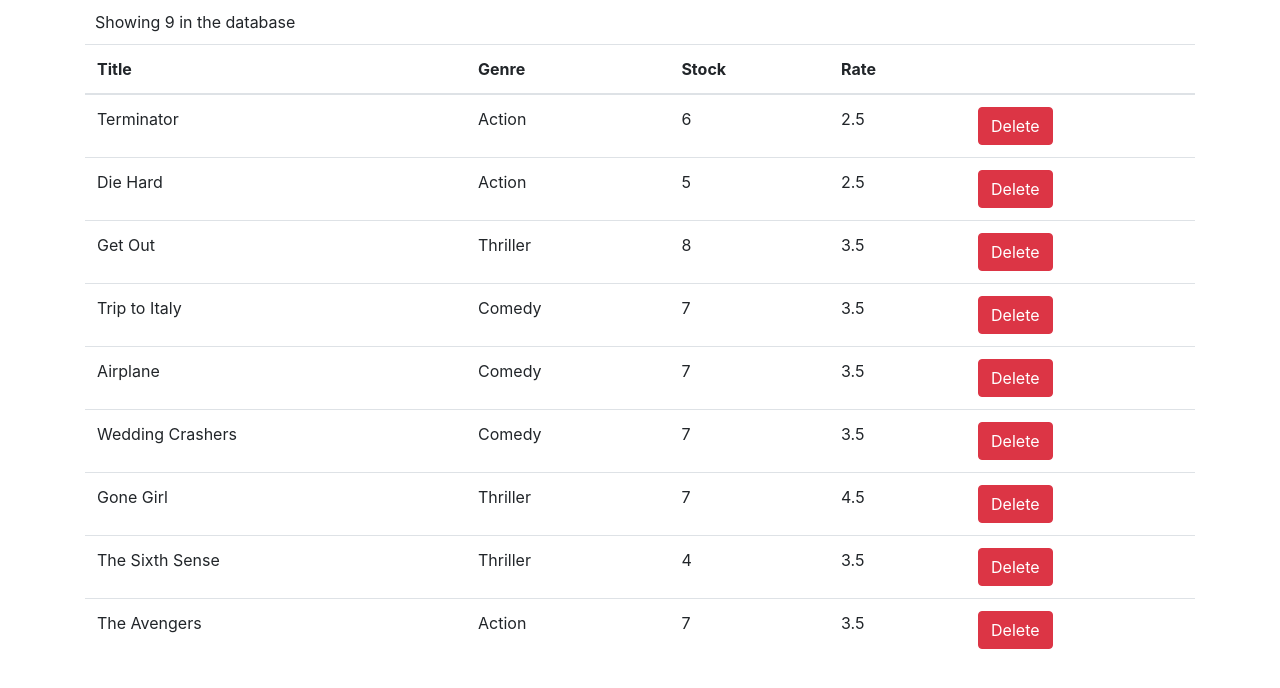
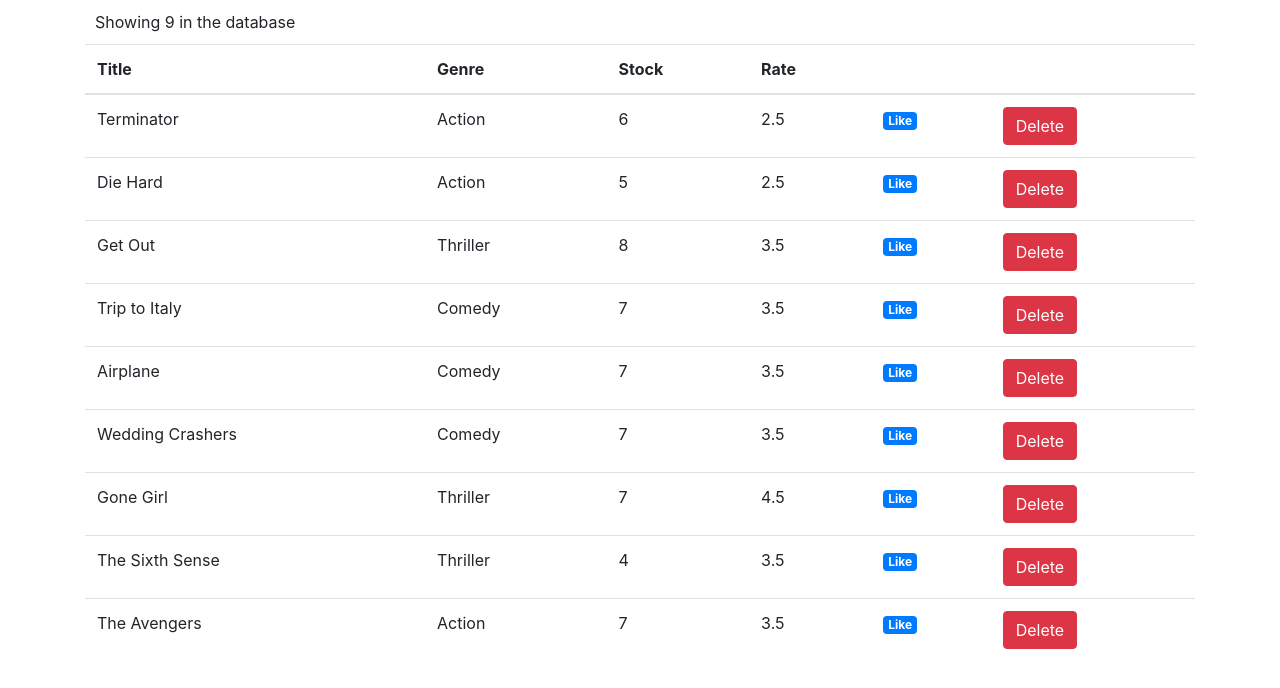
Before and after one commit to teyouale/mastering_react, a React (Create React App) app: page / in a window 1280 px wide. Shown: the top 688 px of the page. Built offline with nearby package versions, Linux system fonts and the light colour scheme.

Commit message:
Creating Like Component and Making State But it's for All

```diff
--- /dev/null
+++ b/src/components/Like.js
@@ -0,0 +1,15 @@
+import React, { Component } from "react";
+
+class Like extends Component {
+  render() {
+    var classes = "badge badge-";
+    classes += this.props.likeStatus ? "success" : "primary";
+    return (
+      <span className={classes} onClick={this.props.handleLike}>
+        Like
+      </span>
+    );
+  }
+}
+
+export default Like;
--- a/src/components/Movies.js
+++ b/src/components/Movies.js
@@ -1,14 +1,19 @@
 import React, { Component } from "react";
+import Like from "../components/Like";
 import { getMovies } from "../services/fakeMovieService";
 
 class Movies extends Component {
   state = {
-    movies: getMovies()
+    movies: getMovies(),
+    likeStatus: false
   };
 
   handleDelete = movie => {
     const movies = this.state.movies.filter(m => m._id !== movie._id);
     this.setState({ movies: movies });
+  };
+  handleLike = () => {
+    this.setState({ likeStatus: "true" });
   };
 
   render() {
@@ -26,6 +31,7 @@
                 <th scope='col'>Stock</th>
                 <th scope='col'>Rate</th>
                 <th scope='col' />
+                <th scope='col' />
               </tr>
             </thead>
             <tbody>
@@ -35,6 +41,12 @@
                   <td>{movie.genre.name}</td>
                   <td>{movie.numberInStock}</td>
                   <td>{movie.dailyRentalRate}</td>
+                  <td>
+                    <Like
+                      handleLike={this.handleLike}
+                      likeStatus={this.state.likeStatus}
+                    />
+                  </td>
                   <td>
                     <button
                       className='btn btn-danger'
```
